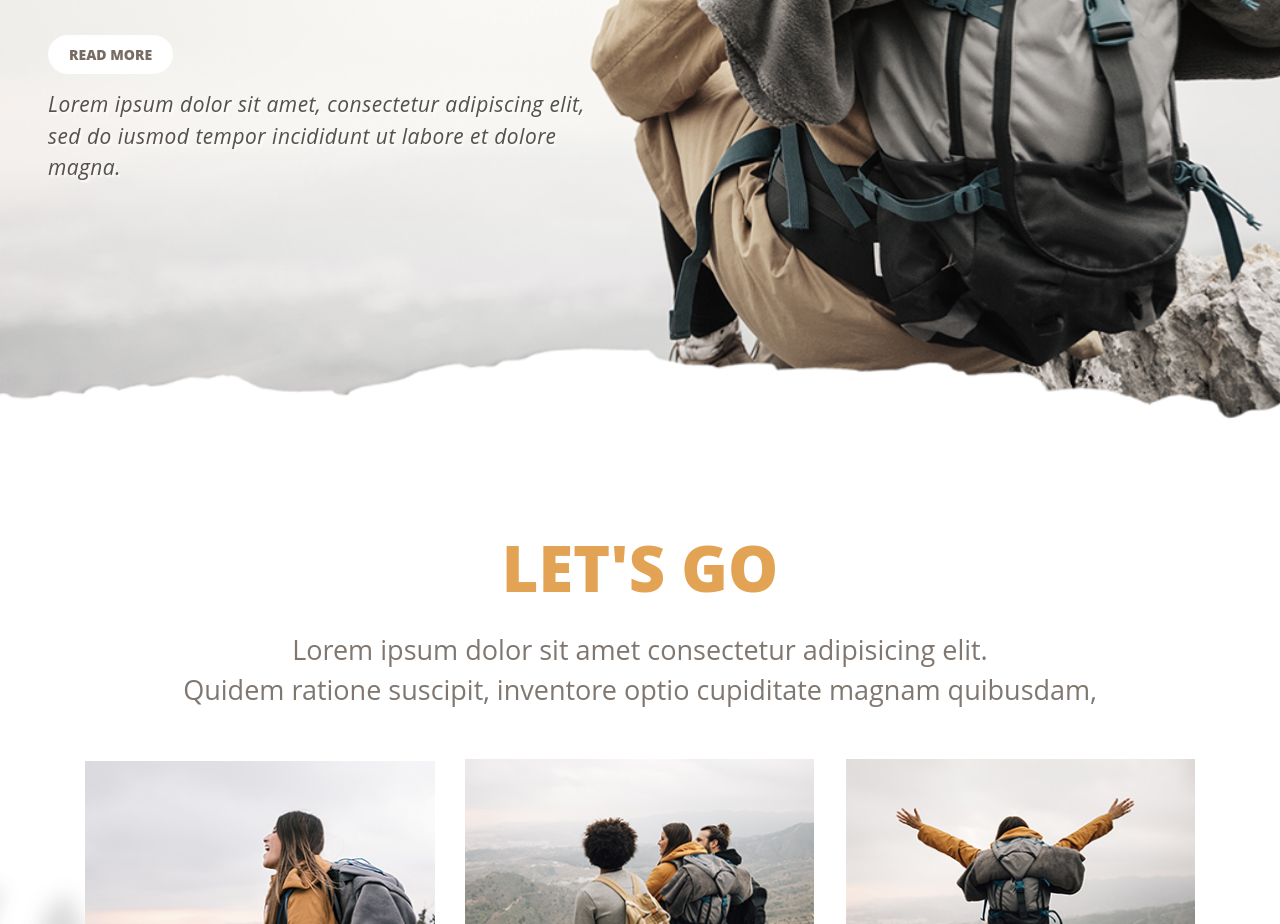
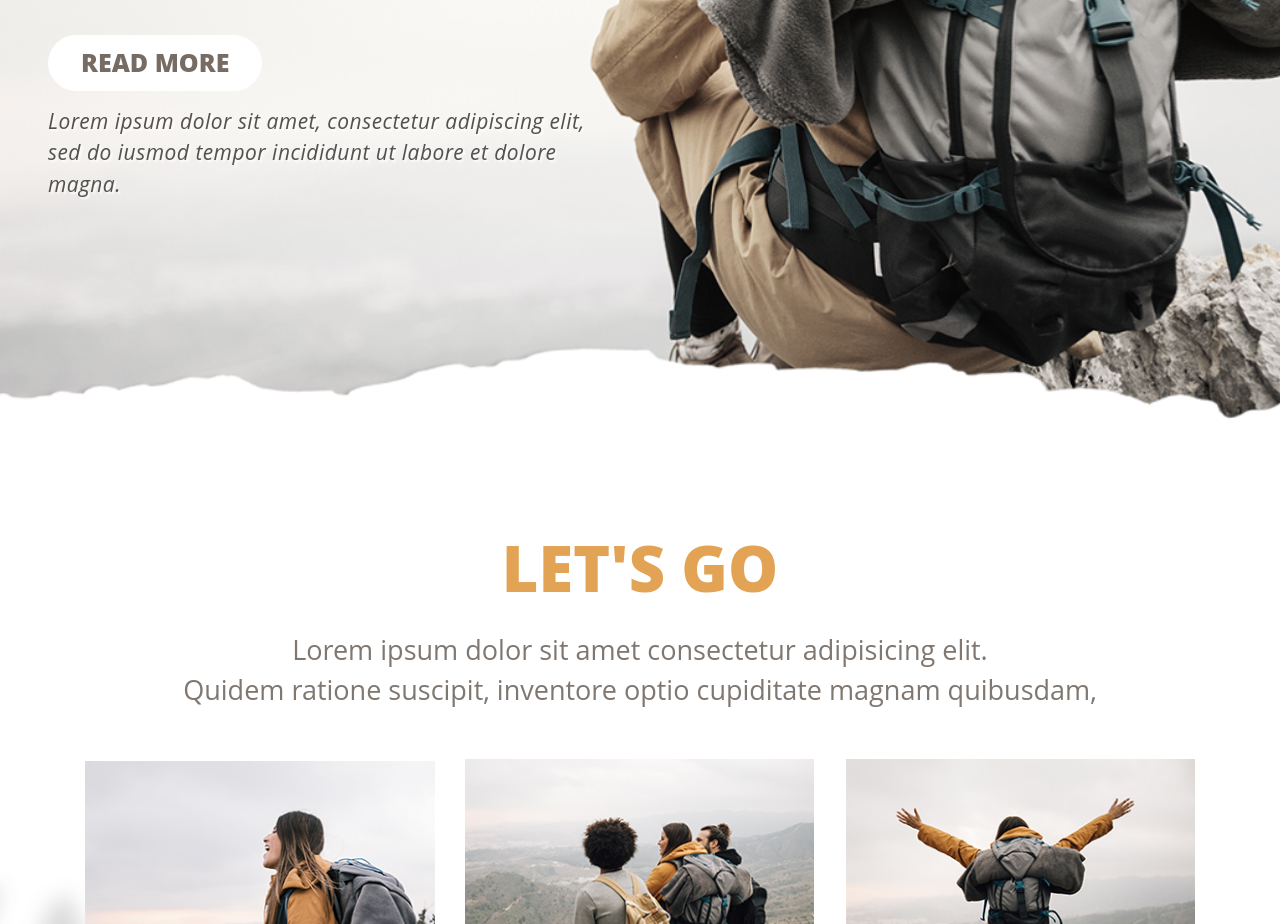
Before and after one commit to nat-GH/summer-exploring, a plain HTML site: page index.html in a window 1280 px wide. Shown: the part 783-1707 px from the top of the page. Drawn offline with nearby package versions, Linux system fonts and the light colour scheme.

Commit message:
fix: buttons size

```diff
--- a/index.css
+++ b/index.css
@@ -37,7 +37,7 @@ body {
 }
 
 .btn {
-    border-radius: 25px;
+    border-radius: 32px;
     text-transform: uppercase;
     padding: 1rem 3rem;
     letter-spacing: 3px;
@@ -46,8 +46,9 @@ body {
 
 .btn-sm {
     font-weight: 800;
-    padding: 0.5rem 1.25rem;
+    padding: 0.5rem 2rem;
     letter-spacing: 0;
+    font-size: 25px;
 }
 
 .btn-light {
--- a/index.html
+++ b/index.html
@@ -104,7 +104,7 @@
                 <div class="col-md-6 col-12">
                     <h2 class="banner-title">It's time <br>for hiking</h2>
                     <h5 class="banner-subtitle">Loremipsum dolor</h5>
-                    <button class="btn btn-sm btn-light mt-2">read more</button>
+                    <button class="btn btn-sm btn-light mt-4">read more</button>
                     <p class="subtitle-body">Lorem ipsum dolor sit amet, consectetur adipiscing elit,
                         sed do iusmod tempor incididunt ut labore et dolore magna.
                     </p>
@@ -247,7 +247,7 @@
                 </p>
                 <div class="subscription-form my-5 w-100 w-md-50">
                     <input type="email" name="email" placeholder="Your Email" />
-                    <button class="btn btn-dark px-4">Subscribe</button>
+                    <button class="btn btn-dark px-4 py-0">Subscribe</button>
                 </div>
             </div>
         </section>
```
